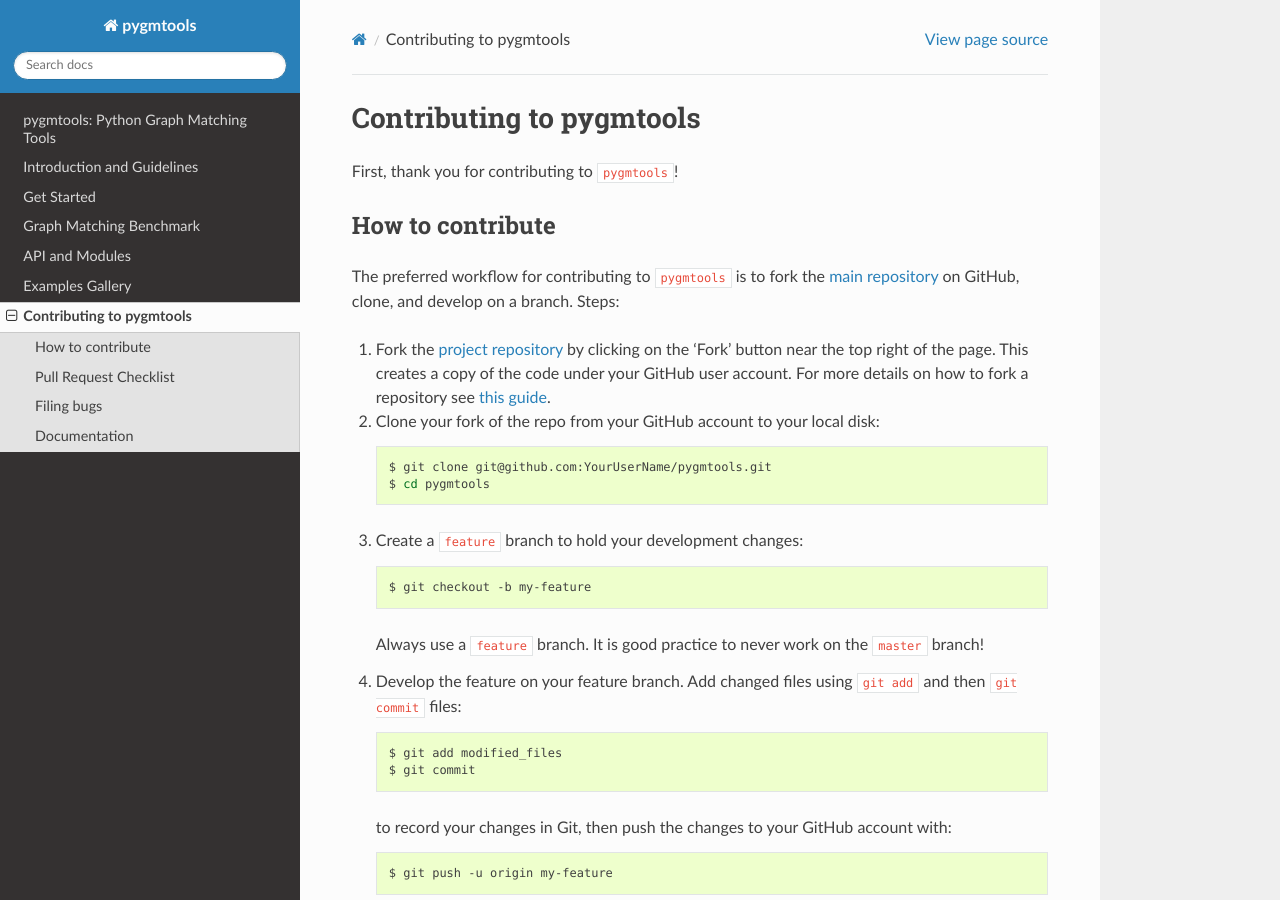
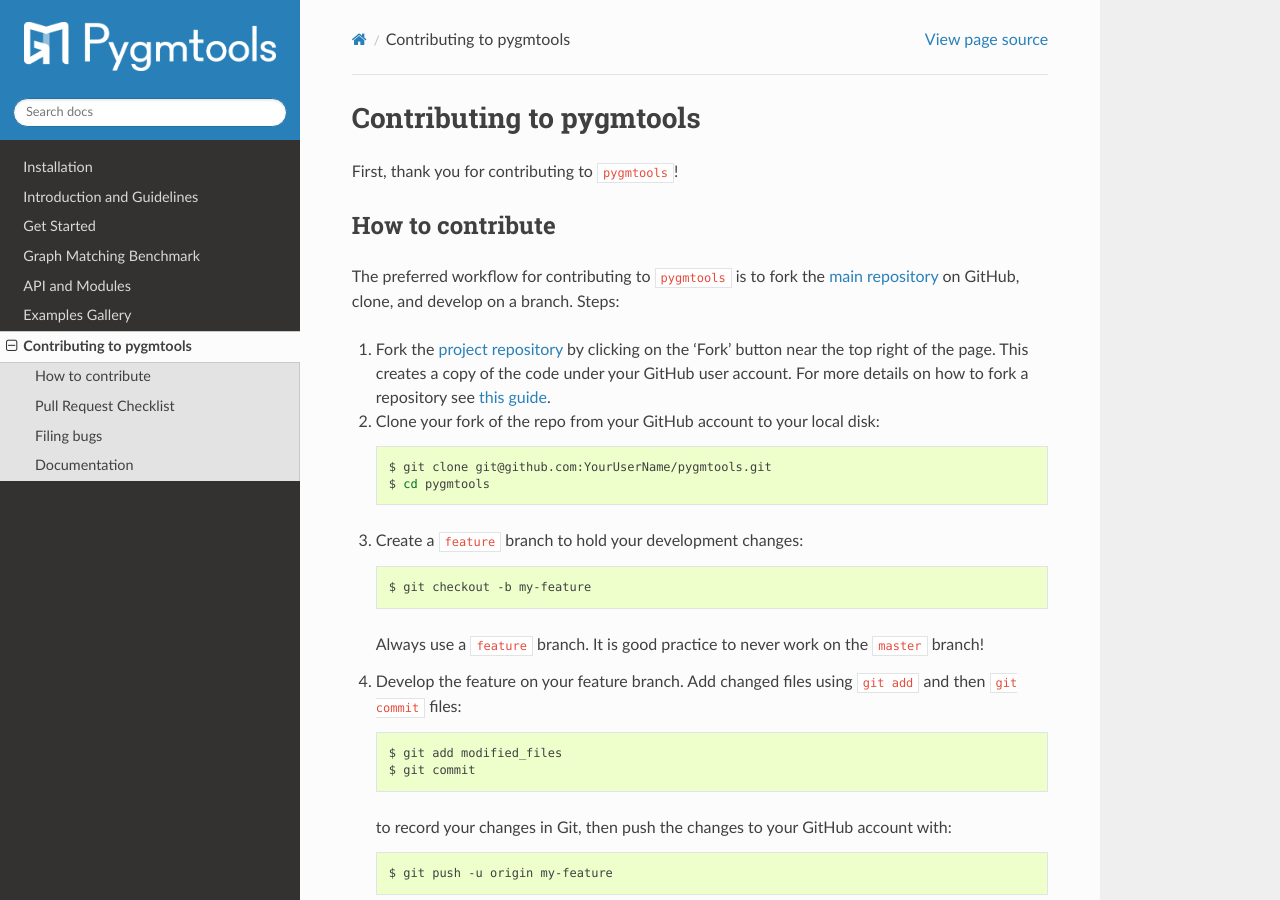
Before and after one commit to Thinklab-SJTU/pygmtools, a Sphinx documentation site: the page built from docs/guide/contributing.rst, in a window 1280 px wide and 900 px high. Built offline with Sphinx 7.4.7 and the Read the Docs theme 2.0.0, drawn with Linux system fonts in a browser that asks for light colours.

Commit message:
add pygmtools logo

```diff
--- a/docs/conf.py
+++ b/docs/conf.py
@@ -124,6 +124,14 @@
     ]
 }
 
+# logo
+html_logo = 'images/pygmtools_white_logo.png'
+html_favicon = 'images/pygmtools_small_logo.svg'
+
+html_theme_options = {
+    'logo_only': True,
+    'display_version': True,
+}
 
 # -- Options for HTMLHelp output ------------------------------------------
 
```
Also changed, not shown: README.md (+2 -2 lines), docs/_static/images/pygmtools_logo.svg (added), docs/images/pygmtools_small_logo.svg (added), docs/images/pygmtools_white_logo.png (added).
